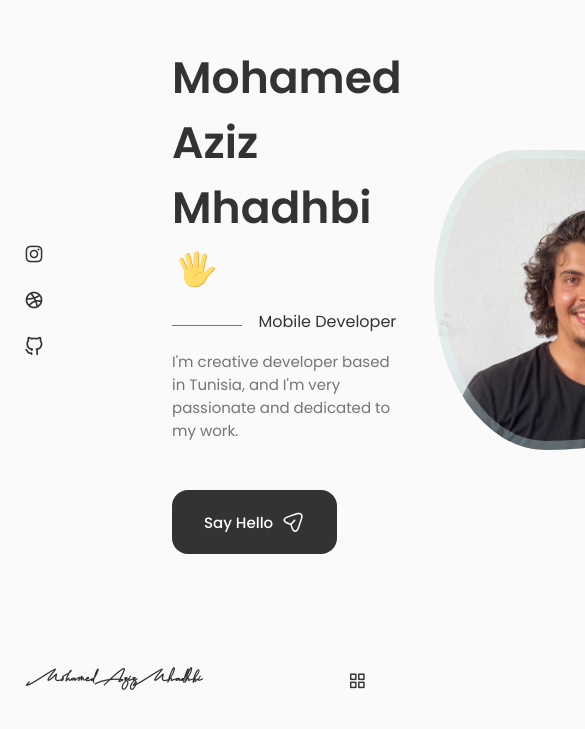
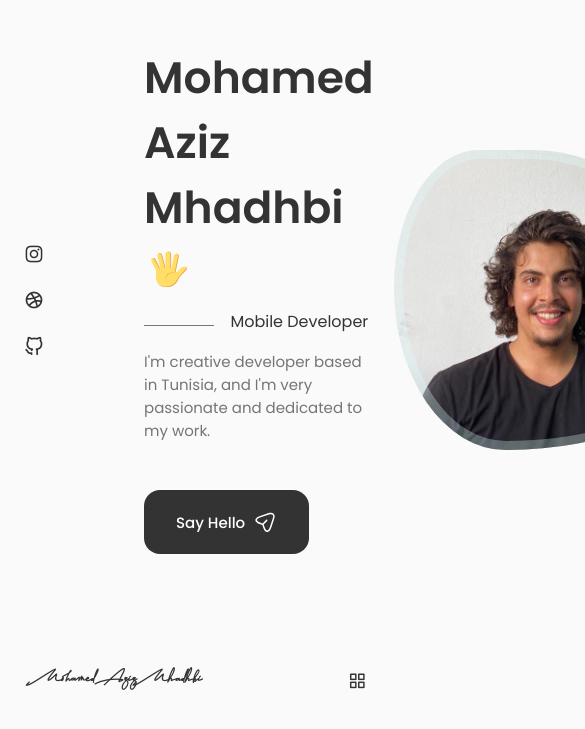
Before and after one commit to Mohamed-Aziz-Mhadhbi/mohamed-aziz-mhadhbi.github.io, a React (Create React App) app: page / in a window 390 px wide. Shown: the part 139-868 px from the top of the page, 585 px wide, since content can reach past the window. Built offline with nearby package versions, Linux system fonts and the light colour scheme.

Commit message:
large screen content

```diff
--- a/src/components/home/home.css
+++ b/src/components/home/home.css
@@ -114,3 +114,22 @@
     font-size: 1.25rem;
     color: var(--title-color);
 }
+
+/*=================== BREAKPOINTS ======================*/
+/* For large devices */
+@media screen and (max-width: 992px) {
+    .home__content {
+        grid-template-columns: 100px repeat(2, 1fr);
+        column-gap: 1.25rem;
+    }
+  }
+
+  /* For medium devices */
+  @media screen and (max-width: 768px) {}
+
+  @media screen and (max-width: 576px) {}
+
+  /* For small devices */
+  @media screen and (max-width: 350px){
+
+  }
```
